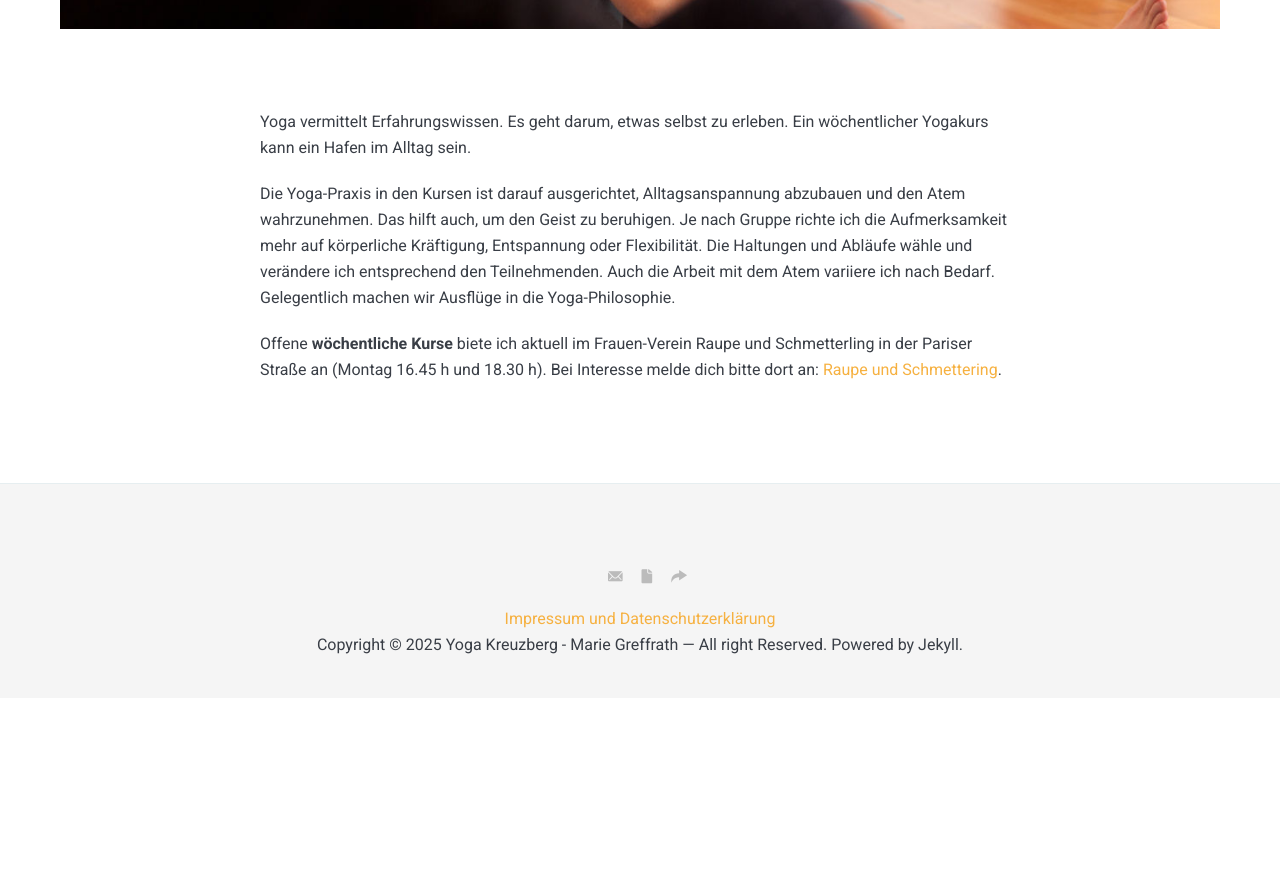
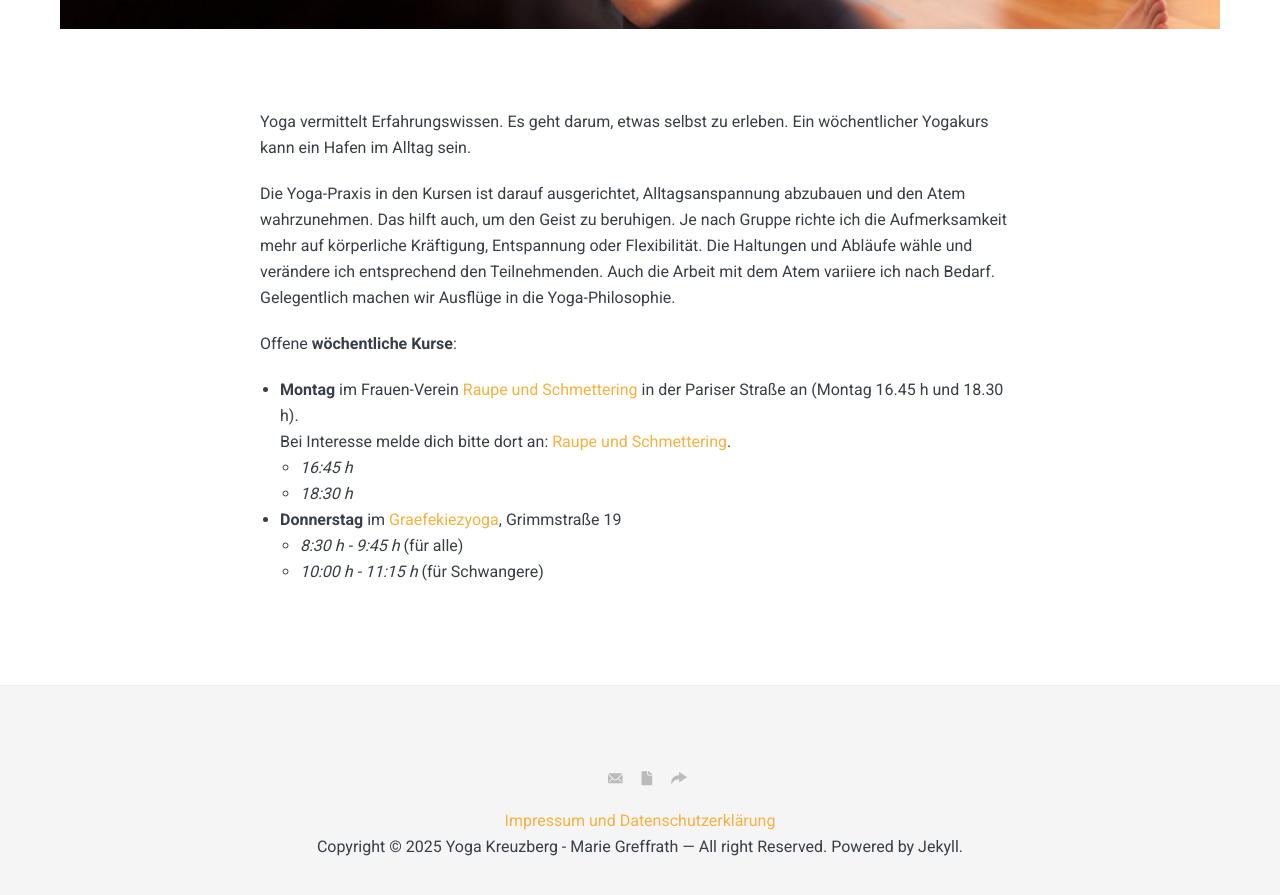
Before and after one commit to genosse-c/kpm-site, a Jekyll site: the page built from _pages/yoga-kurse.markdown, in a window 1280 px wide and 900 px high, scrolled down 882 px. Shown: the top 895 px of the window. Built offline with Jekyll 4.4.1, drawn with Linux system fonts in a browser that asks for light colours; nearby versions of some CDN libraries; before the commit the page ends 1580 px from its top, so only the background shows below that.

Commit message:
Update yoga-kurse.markdown
new course on thursday

```diff
--- a/_pages/yoga-kurse.markdown
+++ b/_pages/yoga-kurse.markdown
@@ -16,6 +16,13 @@ oder Flexibilität. Die Haltungen und Abläufe wähle und verändere ich
 entsprechend den Teilnehmenden. Auch die Arbeit mit dem Atem variiere ich nach Bedarf.
 Gelegentlich machen wir Ausflüge in die Yoga-Philosophie.
 
-Offene **wöchentliche Kurse** biete ich aktuell im Frauen-Verein Raupe und Schmetterling
-in der Pariser Straße an (Montag 16.45 h und 18.30 h).
-Bei Interesse melde dich bitte dort an: [Raupe und Schmettering](https://www.raupeundschmetterling.de/home).
+Offene **wöchentliche Kurse**:
+
+* **Montag** im Frauen-Verein [Raupe und Schmettering](https://www.raupeundschmetterling.de/home)
+  in der Pariser Straße an (Montag 16.45 h und 18.30 h).
+  Bei Interesse melde dich bitte dort an: [Raupe und Schmettering](https://www.raupeundschmetterling.de/home).
+  * *16:45 h*
+  * *18:30 h*
+* **Donnerstag** im [Graefekiezyoga](https://www.graefekiezyoga.de/), Grimmstraße 19
+  * *8:30 h - 9:45 h* (für alle)
+  * *10:00 h - 11:15 h* (für Schwangere)
```
